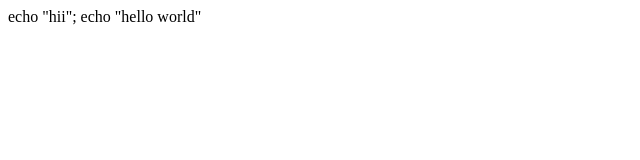
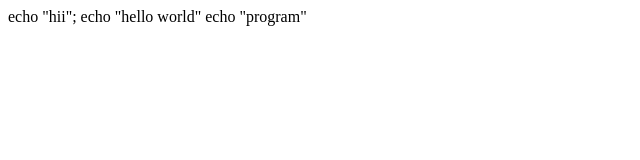
Before and after one commit to ShaikBhanu786/hello, a plain HTML site: page index.html in a window 1280 px wide. Shown: the whole page, without its empty margins (0-640 px from the left). Drawn offline with Linux system fonts and the light colour scheme.

Commit message:
program added

```diff
--- a/index.html
+++ b/index.html
@@ -2,5 +2,6 @@
     <body>
         echo "hii";
         echo "hello world"
+        echo "program"
     </body>
 </html>
```
